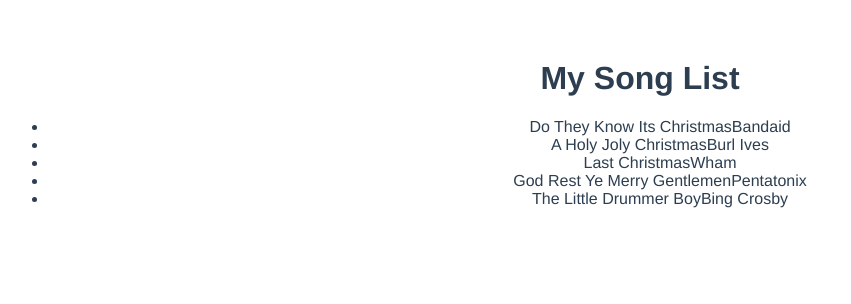
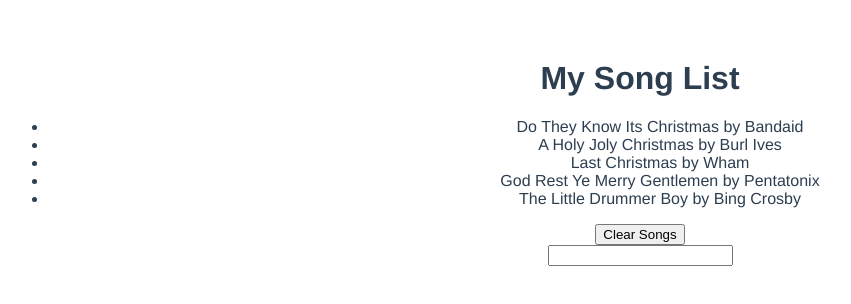
Before and after one commit to kevans054/W13C, a Vue app: page / in a window 1280 px wide. Shown: the top 304 px of the page, without its empty margins (0-851 px from the left). Built offline with nearby package versions, Linux system fonts and the light colour scheme.

Commit message:
getting closer

```diff
--- a/src/App.vue
+++ b/src/App.vue
@@ -7,21 +7,18 @@
         <h1>My Song List</h1>
          <page-body
          :mySongs="mySongs"
-        @add="doAddItem"
-        @clear="doClearItems"></page-body>
-        <!-- <song-list
-        :mySongs="mySongs"
-        @add="doAddItem"
-        @clear="doClearItems">
-        </song-list> -->
+        @add="doAddSong"
+        @clear="doClearSong"
 
+
+        ></page-body>
+        <song-list :mysongCount="songCount"></song-list>
     </div>
 </template>
 
 <script>
-
-// import SongList from './components/Songlist.vue';
 import PageBody from './components/Pagebody.vue';
+import SongList from './components/Songlist.vue'
 export default {
     name: 'App',
 
@@ -56,6 +53,22 @@
                 ]
         }
     },
+
+    computed: {
+        songCount(songCount) {
+            this.mySongs.length;
+            return{
+                songCount
+            }
+        }
+        },
+
+    clearSongs() {
+        return {
+            isSiblingClicked: false
+        }
+    },
+
     methods: {
         doAddSong(song) {
             this.mySongs.splice(0, 0, song);
@@ -64,10 +77,11 @@
             this.mySongs = [];
             }
     },
+
     components: {
-        // SongList,
-        PageBody
-    },
+        PageBody,
+        SongList
+    }
 }
 </script>
 
--- a/src/components/Pagebody.vue
+++ b/src/components/Pagebody.vue
@@ -4,19 +4,23 @@
 <template>
  <div>
       <ul>
-        <li v-for="(mySong, index) in mySongs" :key="index">{{ mySong.title +''+ mySong.artist }}</li>
+        <li v-for="(mySong, index) in mySongs" :key="index">{{ mySong.title + '    by     ' + mySong.artist }}</li>
      </ul>
+     <!-- <h4>There are {{songCount}} songs in the selection list</h4> -->
+        <button @click="$emit('clearSongs')">Clear Songs</button>
+
      </div>
 </template>
 
 <script>
-
+// import SongList from '../Songlist.vue'
 export default {
     name: 'page-body',
     props: {
-     mySongs: Array
+     mySongs: Array,
+   //   songCount: String,
+     clearSongs: Boolean
     }
-
 }
 </script>
 
--- a/src/components/Songlist.vue
+++ b/src/components/Songlist.vue
@@ -3,7 +3,7 @@
 Assignment W13C VuePlaylist-->
 <template>
     <div>
-        <h1 v-html="heading"></h1>
+        <!-- <h1 v-html="heading"></h1> -->
         <input type="text"
         v-model="newSong"
         @keypress.enter="addSong">
@@ -17,28 +17,26 @@
                 <input type="checkbox" v-bind:name="`Mysongs.title[${index}]`">
             </li>
         </ul>
-        <h4>There are {{ songCount }} songs in the selection list</h4>
-        <button @click="clearSongs">Clear Songs</button>
+        <!-- <h4>There are {{ SongCount }} songs in the selection list</h4> -->
+
+        <button v-if="clearSongs = myclearSongs">Clear Songs</button>
     </div>
 </template>
 
 <script>
+// import PageBody from '../Pagebody.vue'
 export default {
   name: "SongList",
   props: {
-      mySongs: Array,
+    //   mySongs: Array,
+      myclearSongs : Boolean,
+      SongCount : Number
 
   },
 
   data() {
     return {
         newSong: ''
-    }
-  },
-
-    computed: {
-        songCount() {
-            return this.mySongs.length;
         }
     },
 
@@ -47,8 +45,9 @@
             this.$emit('add', this.newSong);
             this.newSong = '';
         },
-        clearSongss() {
+        clearSongs() {
             this.$emit('clear');
+
         },
         isEven(n) {
             if ((n + 1) % 2 == 0) {
@@ -56,13 +55,7 @@
             }
             return false;
         },
-        // removeSong(index) {
-            // this is bad - instead emit an event to the parent,
-            // and modify the data there instead. Don't manipulate props
-            // directly
-            // console.log('Target', index);
-            // this.songs.splice(index, 1);
-        // }
+
     }
 };
 </script>
```
